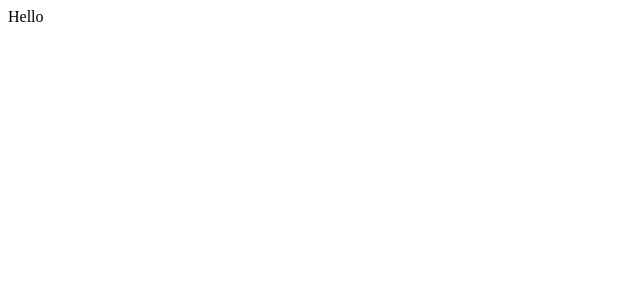
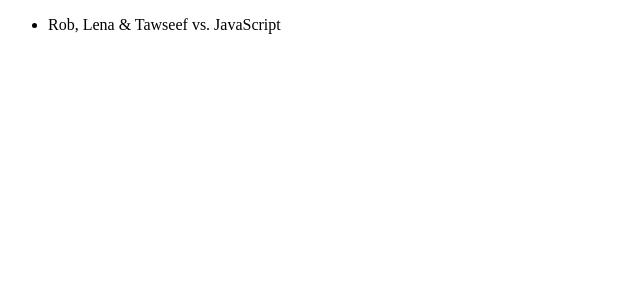
Before and after one commit to bobrippling/foosball-bot, a React app: page / in a window 1280 px wide. Shown: the top 300 px of the page, without its empty margins (0-640 px from the left). Built offline with nearby package versions, Linux system fonts and the light colour scheme.

Commit message:
Very basic bookings

```diff
--- a/src/App.jsx
+++ b/src/App.jsx
@@ -1,11 +1,15 @@
-import React from "react";
-import { createRoot } from 'react-dom/client';
+import React, { useState } from "react";
+import ReactDOM from "react-dom/client";
+import { Bookings } from "./Bookings.jsx";
 
-const App = () => (
-  <div className="app">
-    Hello
-  </div>
-);
+const App = () => {
+  return (
+    <div className="app">
+      <Bookings />
+    </div>
+  );
+};
 
-const root = document.querySelector("#root");
-createRoot(root).render(<App />);
+ReactDOM
+  .createRoot(document.querySelector("#root"))
+  .render(<App />);
--- /dev/null
+++ b/src/Bookings.jsx
@@ -0,0 +1,25 @@
+import React from "react";
+import { useBookings } from "./bookings";
+import { LoadingSpinner } from "./LoadingSpinner.jsx";
+
+export const Bookings = () => {
+  const { isLoading, data: bookings } = useBookings();
+
+  return (
+    <div>
+      {isLoading ? (
+          <LoadingSpinner />
+      ) : (
+        <ul>
+          {bookings.map((game, i) => <Booking game={game} key={i} />)}
+        </ul>
+      )}
+    </div>
+  );
+}
+
+const Booking = ({ game }) => (
+  <li>
+    {game.name}
+  </li>
+)
--- /dev/null
+++ b/src/LoadingSpinner.jsx
@@ -0,0 +1,5 @@
+import React from "react";
+
+export const LoadingSpinner = () => (
+  <div>Loading</div>
+);
--- /dev/null
+++ b/src/bookings.js
@@ -0,0 +1,12 @@
+import React from "react";
+
+export const useBookings = () => {
+  return {
+    isLoading: false,
+    data: [
+      {
+        name: "Rob, Lena & Tawseef vs. JavaScript",
+      }
+    ]
+  };
+};
```
